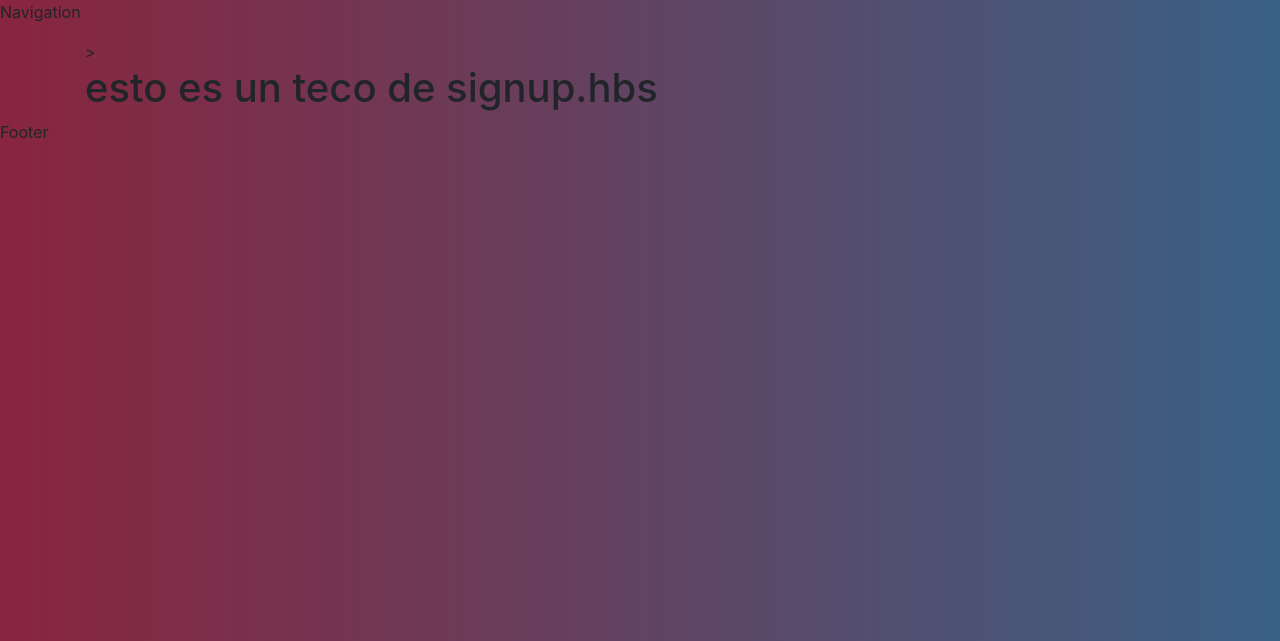
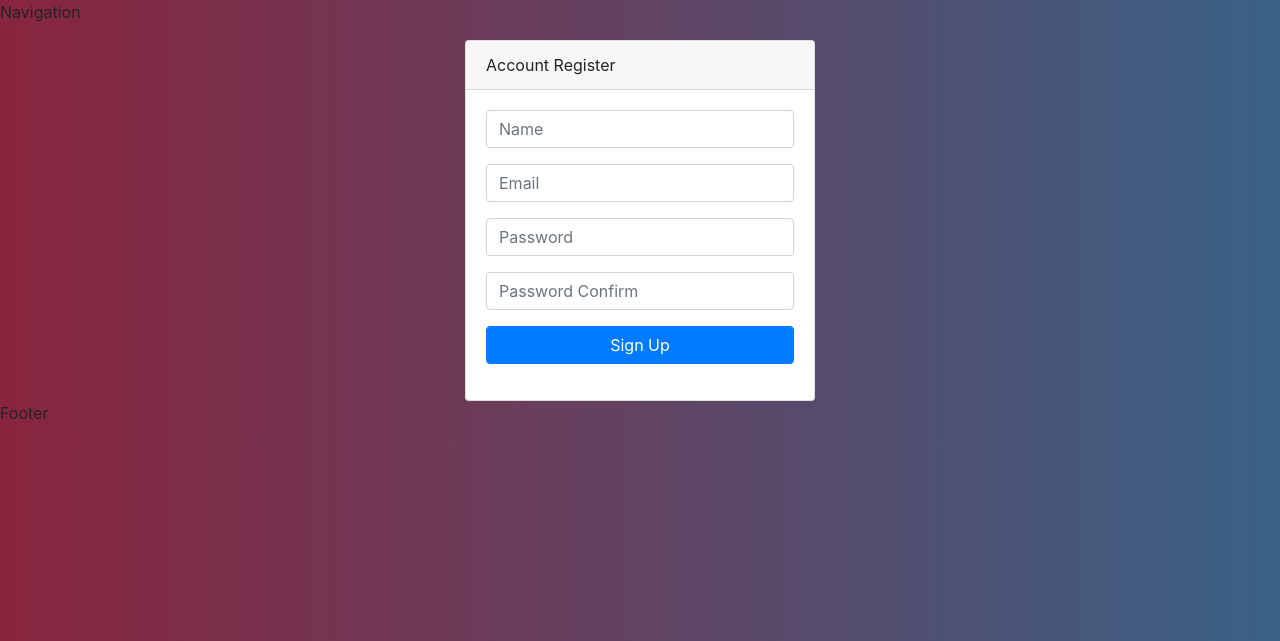
Before and after one commit to sergioEmanuel4545/DEGREE, a Node server app: page /users/signup in a window 1280 px wide. Shown: the top 641 px of the page. Run offline with Node 20, Linux system fonts and the light colour scheme; some libraries are stand-ins or nearby versions.

Commit message:
guardado TOSHIBA 6 abril 2020

```diff
--- a/src/index.js
+++ b/src/index.js
@@ -3,6 +3,7 @@ const path = require('path');
 const exphbs = require('express-handlebars');
 const methodOverride = require('method-override');
 const session = require('express-session');
+const flash = require('connect-flash');
 // initialiazations
 const app= express();
 
@@ -25,16 +26,21 @@ app.set('view engine', '.hbs');
 
 //Middlewares      configuramos los modulos previamente instalados
 app.use(express.urlencoded({extended: false}));
-app.use(methodOverride('_method'))
+app.use(methodOverride('_method'));
 app.use(session({  //configuraciones basicas de modulo sessions
     secret:'mysecretapp',
     resave: true,
     saveUninitialized: true,
-}))
-
+}));
+app.use(flash());
 
 //global varialbes
+app.use((req, res, next) => {
+    res.locals.success_msg = req.flash('success_msg');
+    res.locals.error_msg = req.flash('error_msg');
 
+    next();
+})
 
 // routes
 app.use(require('./routes/index'));
--- a/src/public/css/main.css
+++ b/src/public/css/main.css
@@ -4,3 +4,7 @@ body {
     background: -webkit-linear-gradient(to right, #89253e, #3a6186);  /* Chrome 10-25, Safari 5.1-6 */
     background: linear-gradient(to right, #89253e, #3a6186); /* W3C, IE 10+/ Edge, Firefox 16+, Chrome 26+, Opera 12+, Safari 7+ */
 }
+
+.logo {
+    width: 90%;
+}
--- a/src/routes/users.js
+++ b/src/routes/users.js
@@ -1,17 +1,47 @@
 // usuario podra acceder donde l se podra autenticar en la aplicacion
 const express = require('express');
 const router = express.Router();
+const User = require('../models/User');
 
 //creo la ruta donde los usuarios podran ingresar  ala apliacaion y autenticarse
 
 router.get('/users/signin', (req, res) => {
     //res.send('Ingresando a la apliacacion');
     res.render('users/signin');
-})
+});
 router.get('/users/signup', (req, res) => {
     //res.send('formulario de autenticacion');
     res.render('users/signup');
-})
+});
+
+router.post('/users/signup', async (req, res) => {
+    const { name,email,password,confirm_password } = req.body;
+    const errors = [];
+    if (name.length <= 0){
+        errors.push({text: 'you must insert a name'});
+    }
+    if (password.length < 4){
+        errors.push({text: 'password has to have at least 4 characters'});
+    }
+    if (password != confirm_password){
+        errors.push({text: 'password dont match'});
+    }
+    if (errors.length > 0){
+        res.render('users/signup', {errors, name, email, password, confirm_password});
+    }
+    else{
+        const emailUser = await User.findOne({email: email});
+        if (emailUser) {
+            req.flash('error_msg', 'The Email is already in use');
+            res.redirect('/users/signup');
+        }
+        const newUser = new User  ({name, email, password});
+       newUser.password = await newUser.encryptPassword(password);
+        await newUser.save();
+        req.flash('success_msg', 'You are registered');
+        res.redirect('/users/signin');
+    }
+});
 
 
 module.exports = router;
--- a/src/views/layouts/main.hbs
+++ b/src/views/layouts/main.hbs
@@ -23,11 +23,13 @@
 
     <p>Navigation</p>
     <!--etiqueta main que define el contenidop central de la aplicacion -->
-    <main class="container"
-    <!--clase de bootstrap para central el contenido de los lados y aparezca como un recuadro cortado--->  >
+    <main class="container">
+        {{> messages}}
+        {{> errors}}
+        <!--errors el codigo partials para que se ejecute en la parte que necesitemos--->
+    <!--clase de bootstrap para central el contenido de los lados y aparezca como un recuadro cortado--->
      {{{ body }}}
     </main>
-
     <p>Footer</p>
 
 <!-- SCRIPTS para que BOOTSATRAP (alerts fade)funcione completamente necesitamos poner justo al final de la plantilla principal los scripts de JQUERY JPOPPER y de JS   -->
--- a/src/views/notes/edit-note.hbs
+++ b/src/views/notes/edit-note.hbs
@@ -4,9 +4,10 @@
             <h3>Edit Note</h3>
         </div>
         <div class="card-body">
-            <form action="">
+            <form action="/notes/edit-note/{{note._id}}?_method=PUT" method="POST">
+            <input type="hidden" name="_method" value="PUT">
                 <div class="form-group">
-                    <input type="text" name="title" class="form-control" placeholder="Title" value="{{note.title}}">
+                     <input type="text" name="title" class="form-control" placeholder="Title" value="{{note.title}}">
                 </div>
                 <div class="form group">
                     <textarea name="description" class="form-control">
--- /dev/null
+++ b/src/views/partials/errors.hbs
@@ -0,0 +1,10 @@
+{{#each errors}}
+<!--each sirve para recorrer el arreglo de errores si existiera un error-->
+<div class="alert alert-danger alert-dismissible fade show" role="alert">
+    <!--warning=amarillo danger=rojo-->
+  {{text}}
+  <button type="button" class="close" data-dismiss="alert" aria-label="Close">
+    <span aria-hidden="true">&times;</span>
+  </button>
+</div>
+{{/each}}
--- /dev/null
+++ b/src/views/partials/messages.hbs
@@ -0,0 +1,19 @@
+{{#if success_msg}}
+<div class="alert alert-success alert-dismissible fade show" role="alert">
+    <!--warning=amarillo danger=rojo-->
+  {{success_msg}}
+  <button type="button" class="close" data-dismiss="alert" aria-label="Close">
+    <span aria-hidden="true">&times;</span>
+  </button>
+</div>
+{{/if}}
+    <!--los mensajes son una varible unica, osea no son un areglo, por lo que no corresponde poner con each si no con if-->
+    {{#if error_msg}}
+<div class="alert alert-danger alert-dismissible fade show" role="alert">
+    <!--warning=amarillo danger=rojo-->
+  {{error_msg}}
+  <button type="button" class="close" data-dismiss="alert" aria-label="Close">
+    <span aria-hidden="true">&times;</span>
+  </button>
+</div>
+{{/if}}
--- a/src/views/users/signup.hbs
+++ b/src/views/users/signup.hbs
@@ -1 +1,30 @@
-<h1>esto es un teco de signup.hbs </h1>
+<div class="row">
+    <div class="col-md-4 mx-auto">
+        <div class="card">
+            <div class="card-header">
+                Account Register
+            </div>
+            <div class="card-body">
+                <form action="/users/signup" method="POST">
+                    <div class="form-group">
+                       <input type="text" class="form-control" name="name" placeholder="Name" value="{{name}}">
+                    </div>
+                    <div class="form-group">
+                       <input type="email" class="form-control" name="email" placeholder="Email" value="{{email}}">
+                    </div>
+                    <div class="form-group">
+                       <input type="password" class="form-control" name="password" placeholder="Password" value="{{password}}">
+                    </div>
+                    <div class="form-group">
+                       <input type="password" class="form-control" name="confirm_password" placeholder="Password Confirm" value="{{confirm_password}}">
+                    </div>
+                    <div class="form-group">
+                        <button type="submit" class="btn btn-primary btn-block">
+                            Sign Up
+                        </button>
+                    </div>
+                </form>
+            </div>
+        </div>
+    </div>
+</div>
```
Also changed, not shown: src/config/passport.js (added, +22 -0 lines), src/models/User.js (added, +23 -0 lines), src/routes/notes.js (+14 -0 lines), src/views/notes/all-notes.hbs (+8 -3 lines), src/views/notes/new-note.hbs (+1 -10 lines), src/views/users/signin.hbs (+29 -1 lines), src/public/img/logo1.png (added).
